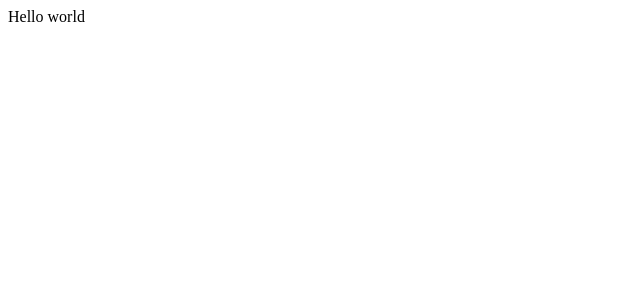
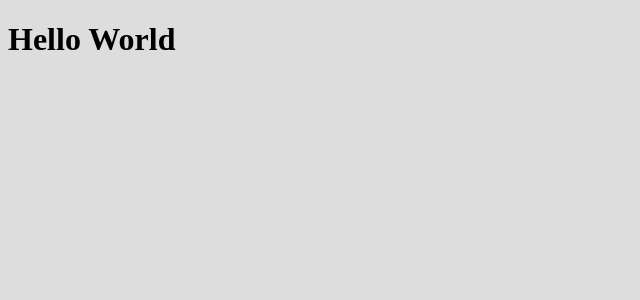
Before and after one commit to vq0599/vq0599, a Next.js app: page / in a window 1280 px wide. Shown: the top 300 px of the page, without its empty margins (0-640 px from the left). Built offline with nearby package versions, Linux system fonts and the light colour scheme.

Commit message:
development env

```diff
--- /dev/null
+++ b/next.config.js
@@ -0,0 +1,18 @@
+const withSass = require('@zeit/next-sass')
+
+
+module.exports = withSass({
+  webpack: (config, { dev }) => {
+    if (dev) {
+      config.module.rules.push({
+        test: /\.js$/,
+        exclude: /node_modules/,
+        loader: 'eslint-loader',
+        options: {
+          // eslint options (if necessary)
+        },
+      })
+    }
+    return config
+  },
+})
--- a/pages/index.js
+++ b/pages/index.js
@@ -1,10 +1,16 @@
 import React from 'react'
+import 'styles/index.scss'
+
 
 export default class App extends React.Component {
+  componentDidMount(){
+
+  }
+
   render() {
     return (
       <div>
-        Hello world
+        <h1>Hello World</h1>
       </div>
     )
   }
--- /dev/null
+++ b/styles/index.scss
@@ -0,0 +1,3 @@
+body {
+  background: #DDD;
+}
```
Also changed, not shown: package.json (+11 -1 lines), .babelrc.js (added), .eslintrc.js (added), 2 other files (tests, documents, lock files or other folders).
